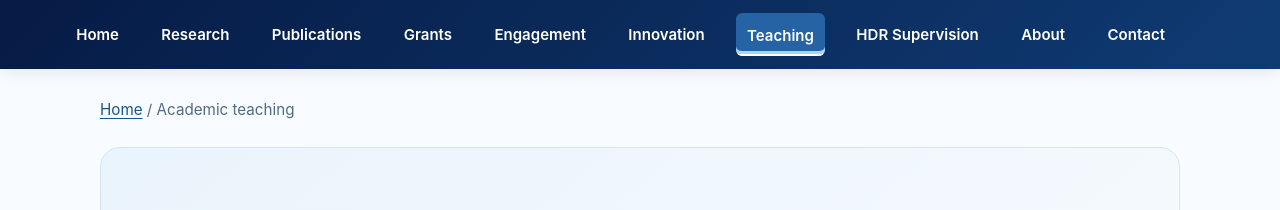
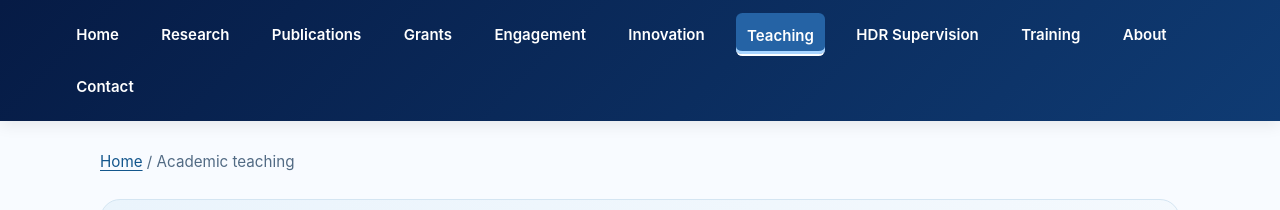
Before and after one commit to ahmadspm/research-info, a plain HTML site: page teaching.html in a window 1280 px wide. Shown: the top 210 px of the page. Drawn offline with Linux system fonts and the light colour scheme.

Commit message:
Add Training to teaching page navigation

```diff
--- a/teaching.html
+++ b/teaching.html
@@ -17,7 +17,7 @@
 <body>
   <a class="skip-link" href="#main">Skip to content</a>
   <header class="main-header"><nav class="container" aria-label="Main navigation">
-    <a href="./">Home</a><a href="research.html">Research</a><a href="publications.html">Publications</a><a href="grants.html">Grants</a><a href="engagement.html">Engagement</a><a href="innovation.html">Innovation</a><a href="teaching.html" aria-current="page">Teaching</a><a href="hdr-supervision.html">HDR Supervision</a><a href="about.html">About</a><a href="contact.html">Contact</a>
+    <a href="./">Home</a><a href="research.html">Research</a><a href="publications.html">Publications</a><a href="grants.html">Grants</a><a href="engagement.html">Engagement</a><a href="innovation.html">Innovation</a><a href="teaching.html" aria-current="page">Teaching</a><a href="hdr-supervision.html">HDR Supervision</a><a href="training.html">Training</a><a href="about.html">About</a><a href="contact.html">Contact</a>
   </nav></header>
   <main id="main" class="container academic-page">
     <nav class="academic-breadcrumb" aria-label="Breadcrumb"><a href="./">Home</a><span aria-hidden="true"> / </span>Academic teaching</nav>
```
